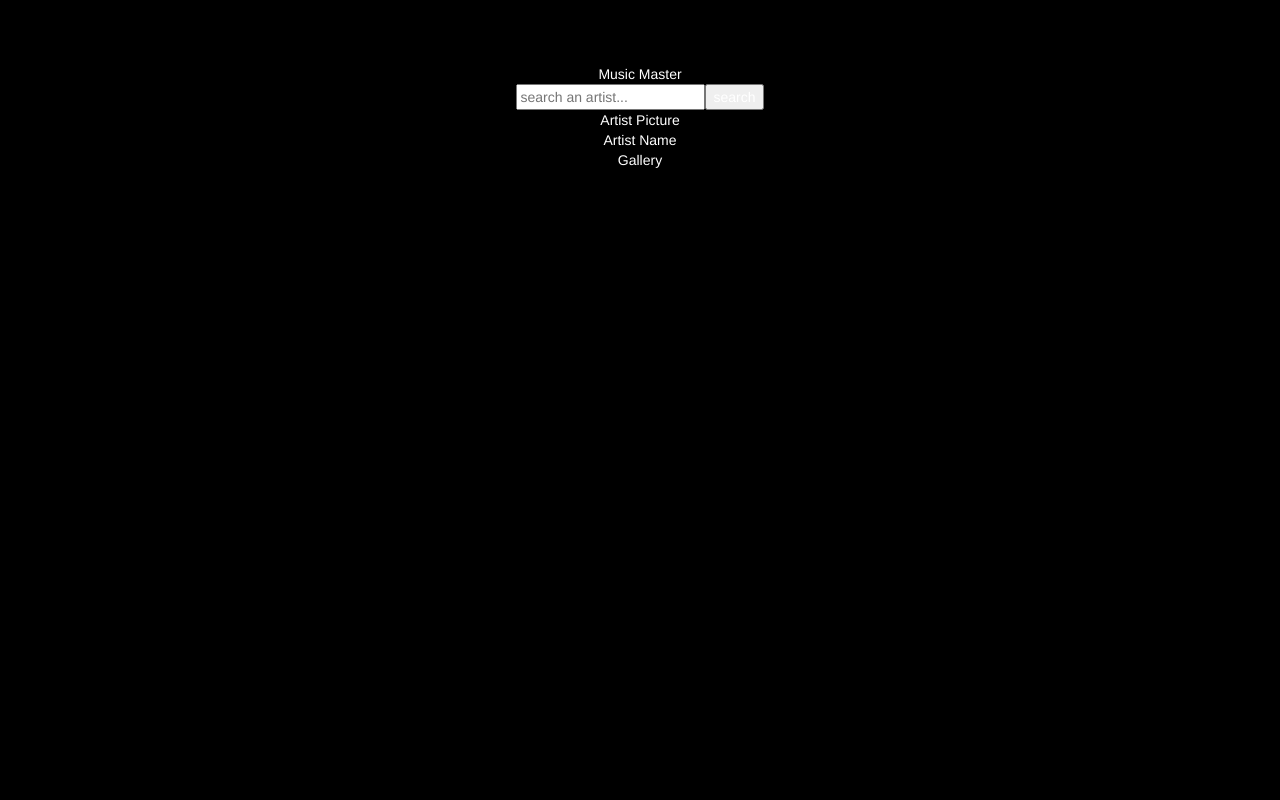
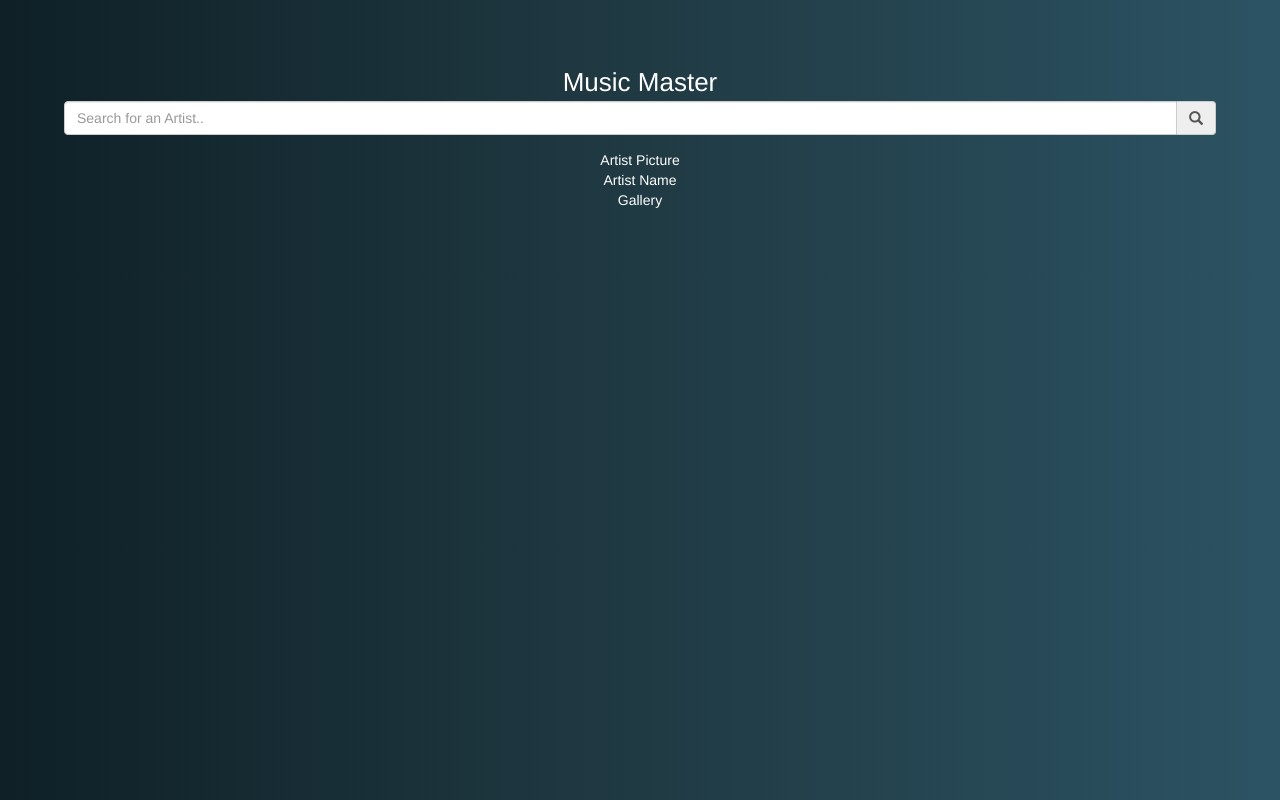
Before and after one commit to patrickcarmo/music-master, a React (Create React App) app: page / in a window 1280 px wide. Built offline with nearby package versions, Linux system fonts and the light colour scheme.

Commit message:
Bootstrap form

```diff
--- a/src/App.css
+++ b/src/App.css
@@ -1,5 +1,5 @@
 body {
-  background: #000;
+  background: linear-gradient(to right, rgb(15, 32, 39), rgb(32, 58, 67), rgb(44, 83, 100));
   color: #fff;
 }
 
@@ -7,3 +7,7 @@ body {
   text-align: center;
   padding: 5%;
 }
+
+.App-title {
+  font-size: 26px;
+}
--- a/src/App.jsx
+++ b/src/App.jsx
@@ -1,4 +1,5 @@
 import React, { Component } from 'react';
+import { FormGroup, FormControl, InputGroup, Glyphicon } from 'react-bootstrap';
 
 import './App.css';
 
@@ -13,10 +14,17 @@ class App extends Component{
         return(
             <div className="App">
                 <div className="App-title">Music Master</div>
-                <div>
-                    <input placeholder="search an artist..." />
-                    <button>search</button>
-                </div>
+                <FormGroup>
+                    <InputGroup>
+                        <FormControl
+                            type="text"
+                            placeholder="Search for an Artist.."
+                        />
+                        <InputGroup.Addon>
+                            <Glyphicon glyph="search" />
+                        </InputGroup.Addon>
+                    </InputGroup>
+                </FormGroup>
                 <div className="Profile">
                     <div>Artist Picture</div>
                     <div>Artist Name</div>
```
